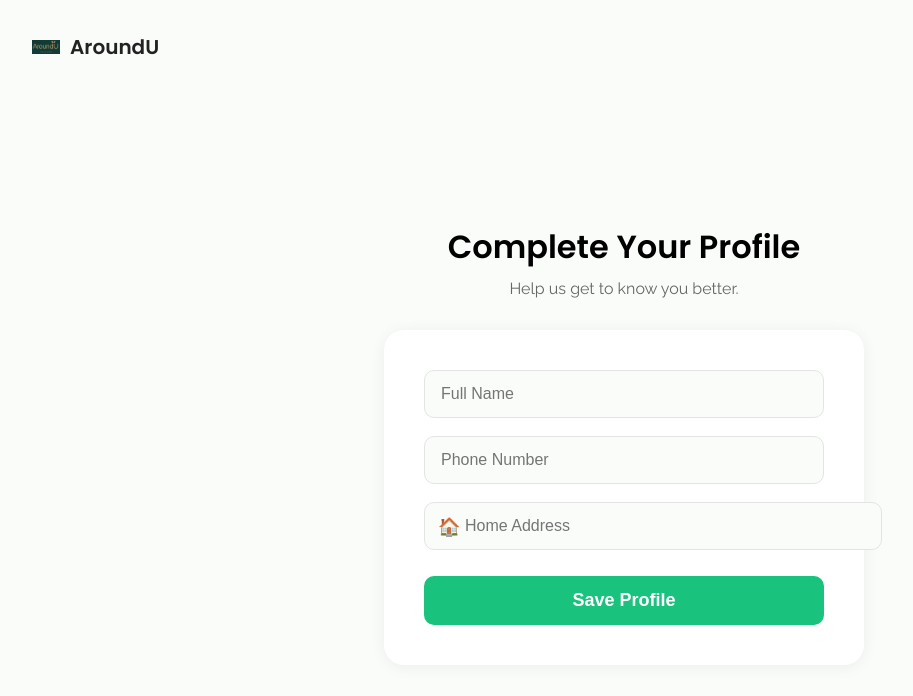
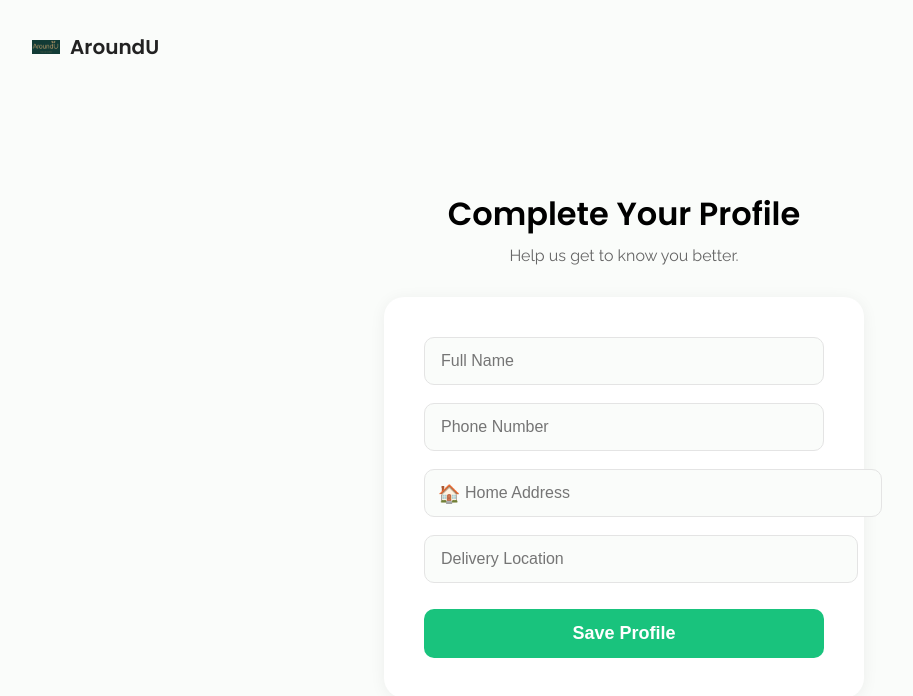
Before and after one commit to Mariya-004/AroundU, a React (Create React App) app in the folder frontend/: page /customer-profile in a window 1280 px wide. Shown: the top 696 px of the page, without its empty margins (16-929 px from the left). Built offline with nearby package versions, Linux system fonts and the light colour scheme.

Commit message:
Modified customerprofile ui with deliverylocation

```diff
--- a/frontend/src/pages/customerProfile.jsx
+++ b/frontend/src/pages/customerProfile.jsx
@@ -5,6 +5,7 @@ export default function CustomerProfile() {
   const [fullName, setFullName] = useState('');
   const [phoneNumber, setPhoneNumber] = useState('');
   const [homeAddress, setHomeAddress] = useState('');
+  const [deliveryLocation, setDeliveryLocation] = useState('');
   const [loading, setLoading] = useState(false);
   const [success, setSuccess] = useState('');
   const [error, setError] = useState('');
@@ -23,7 +24,7 @@ export default function CustomerProfile() {
           'Content-Type': 'application/json',
           'Authorization': `Bearer ${token}`
         },
-        body: JSON.stringify({ fullName, phoneNumber, homeAddress }),
+        body: JSON.stringify({ fullName, phoneNumber, homeAddress ,deliveryLocation}),
       });
       const data = await res.json();
       if (!res.ok) {
@@ -139,6 +140,7 @@ export default function CustomerProfile() {
               outline: 'none'
             }}
           />
+
             <div style={{ position: 'relative', marginBottom: 18 }}>
               <span style={{
                 position: 'absolute',
@@ -165,6 +167,24 @@ export default function CustomerProfile() {
                 }}
               />
             </div>
+           <input
+              type="text"
+              placeholder="Delivery Location"
+              value={deliveryLocation}
+              onChange={e => setDeliveryLocation(e.target.value)}
+              required
+              style={{
+                marginBottom: 18,
+                padding: '14px 16px',
+                borderRadius: 10,
+                border: '1.5px solid #e4e4e4',
+                background: '#fafcfa',
+                fontSize: 16,
+                outline: 'none',
+                width: '100%'
+              }}
+            />
+
           {error && <div style={{ color: 'red', marginBottom: 10, fontSize: 15 }}>{error}</div>}
           {success && <div style={{ color: 'green', marginBottom: 10, fontSize: 15 }}>{success}</div>}
           <button
```
Lines whose indentation alone changed are shown as unchanged.
